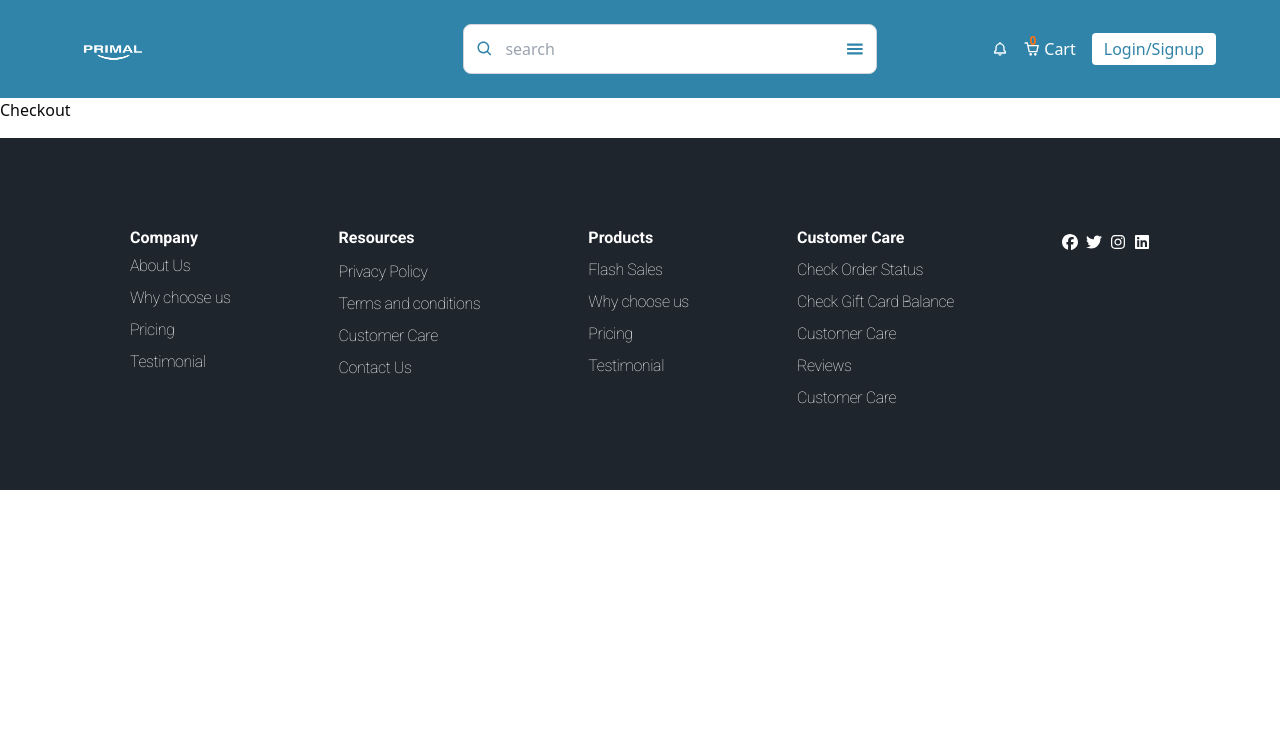
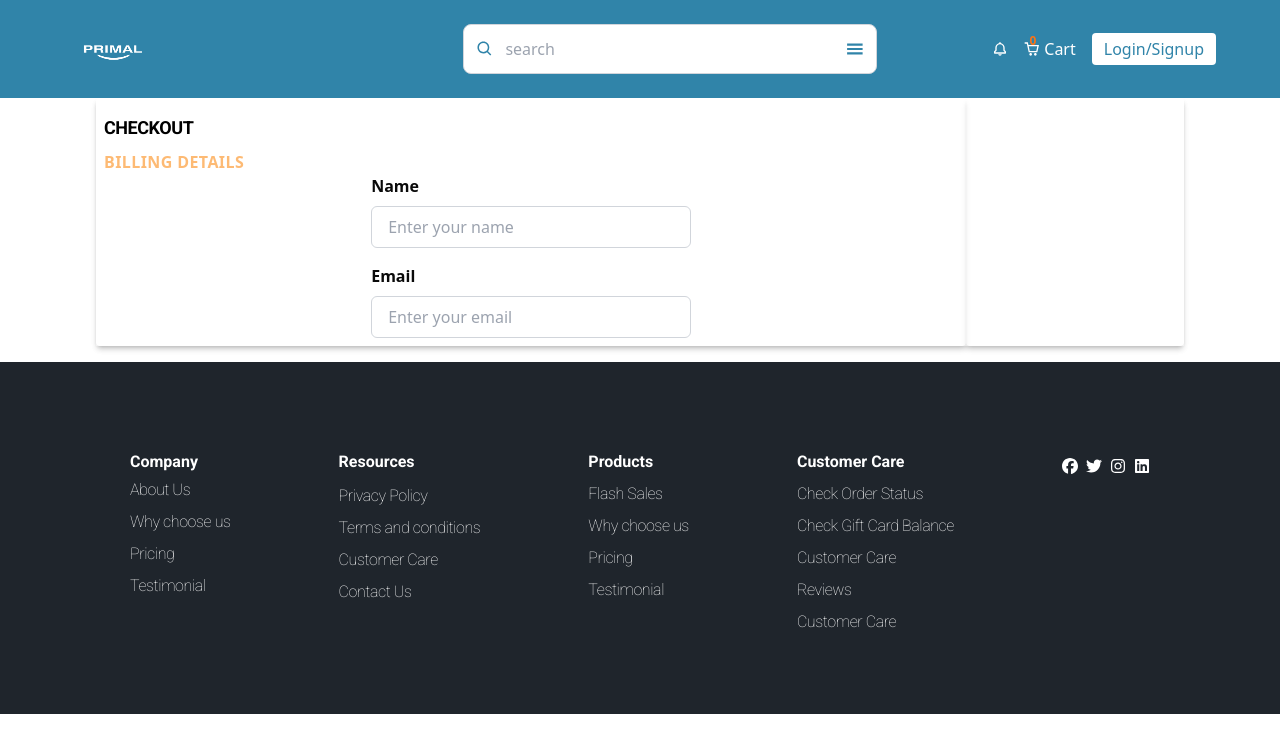
Before and after one commit to FlackoCodes/store-front, a React (Vite) app: page /checkout in a window 1280 px wide. Shown: the top 752 px of the page. Built offline with nearby package versions, Linux system fonts and the light colour scheme.

Commit message:
feat: checkout

```diff
--- a/src/components/Cart/Checkout.tsx
+++ b/src/components/Cart/Checkout.tsx
@@ -1,6 +1,38 @@
 function Checkout() {
     return (
-        <div>Checkout</div>
+        <div className="w-[85%] my-0 mx-auto">
+            <div className="grid grid-cols-[80%_20%] shadow-md">
+                <div className="p-2 shadow-md rounded">
+                    <header className="my-2">
+                        <h1 className="uppercase text-black font-bold text-lg tracking-tight">checkout</h1>
+                    </header>
+                    <div>
+                        <span className="uppercase tracking-wide font-bold text-base text-orange-300">billing details</span>
+                    </div>
+                    <form action="" className="flex flex-col space-y-4 w-80 mx-auto">
+                        <div className="flex flex-col space-y-2">
+                            <label htmlFor="name" className="font-semibold">Name</label>
+                            <input
+                                type="text"
+                                id="name"
+                                placeholder="Enter your name"
+                                className="px-4 py-2 border border-gray-300 rounded-md focus:outline-none focus:border-blue-500"
+                            />
+                        </div>
+                        <div className="flex flex-col space-y-2">
+                            <label htmlFor="email" className="font-semibold">Email</label>
+                            <input
+                                type="email"
+                                id="email"
+                                placeholder="Enter your email"
+                                className="px-4 py-2 border border-gray-300 rounded-md focus:outline-none focus:border-blue-500"
+                            />
+                        </div>
+                    </form>
+                </div>
+                <div className="p-2 shadow-md rounded"></div>
+            </div>
+        </div >
     )
 }
 
```
